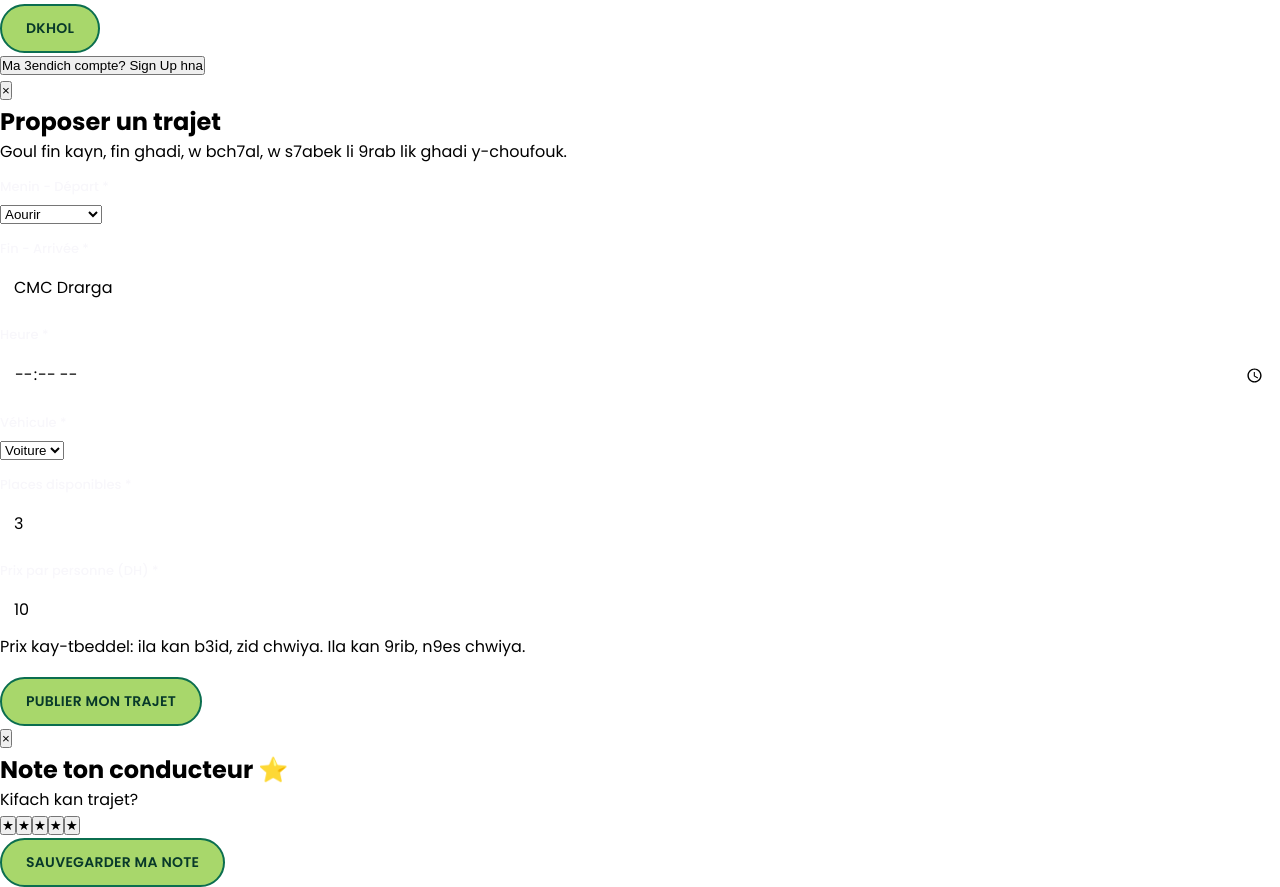
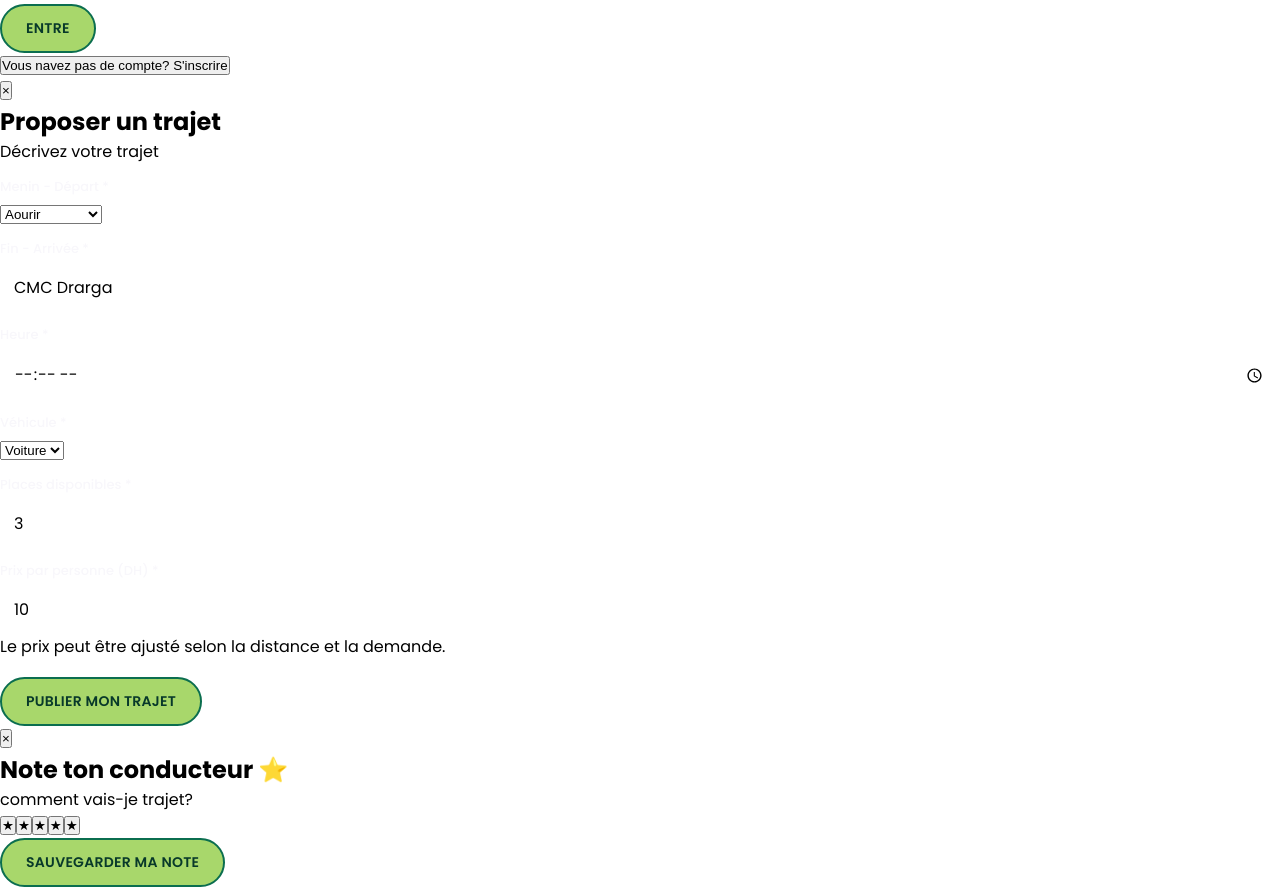
Before and after one commit to IlyasseTekrouri/ridemates, a plain HTML site: page index.html in a window 1280 px wide. Shown: the part 1977-2864 px from the top of the page. Drawn offline with Linux system fonts and the light colour scheme; a script that the page names is missing; a web font is replaced by a local one.

Commit message:
Update index.html

```diff
--- a/index.html
+++ b/index.html
@@ -85,7 +85,7 @@
         <p class="sub">La9rab lik kay-ban l-ouwel. Brek WhatsApp bach t-twasel, w brek ⭐ bach t-9eyyem.</p>
         <div class="filters">
             <select id="filterQuartier">
-                <option value="">Kolchi - Tous les quartiers</option>
+                <option value="">Tous les quartiers</option>
                 <option>Aourir</option><option>Drarga</option><option>Inezgane</option><option>Agadir centre</option><option>Tamraght</option><option>Taghazout</option>
             </select>
             <select id="filterVehicule">
@@ -130,8 +130,8 @@
                 <div id="roleField" style="display:none">
                     <label>Ana:</label>
                     <select id="authRole">
-                        <option value="passager">Passager - bghit n-mchi</option>
-                        <option value="conducteur">Conducteur - 3endi voiture / moto</option>
+                        <option value="passager">Passager</option>
+                        <option value="conducteur">Conducteur-voiture/ moto</option>
                     </select>
                 </div>
                 <div id="quartierField" style="display:none">
@@ -142,10 +142,10 @@
                 </div>
                 <label>Mot de passe *</label>
                 <input id="authPass" type="password" required placeholder="••••••••">
-                <button class="pill full" id="authSubmit" type="submit">Dkhol</button>
+                <button class="pill full" id="authSubmit" type="submit">Entre</button>
                 <p id="authMsg"></p>
             </form>
-            <button id="switchAuth" type="button" class="linkbtn">Ma 3endich compte? Sign Up hna</button>
+            <button id="switchAuth" type="button" class="linkbtn">Vous navez pas de compte? S'inscrire</button>
         </div>
     </div>
 
@@ -153,7 +153,7 @@
         <div class="box">
             <button class="close" id="closeTrip" type="button">×</button>
             <h2>Proposer un trajet</h2>
-            <p class="boxsub">Goul fin kayn, fin ghadi, w bch7al, w s7abek li 9rab lik ghadi y-choufouk.</p>
+            <p class="boxsub">Décrivez votre trajet</p>
             <form id="tripForm">
                 <label>Menin - Départ *</label>
                 <select id="tripFrom" required>
@@ -169,7 +169,7 @@
                 <input id="tripPlaces" type="number" min="1" max="4" value="3" required>
                 <label>Prix par personne (DH) *</label>
                 <input id="tripPrix" type="number" min="0" value="10" required>
-                <p class="hint">Prix kay-tbeddel: ila kan b3id, zid chwiya. Ila kan 9rib, n9es chwiya.</p>
+                <p class="hint">Le prix peut être ajusté selon la distance et la demande.</p>
                 <button class="pill full" type="submit">Publier mon trajet</button>
                 <p id="tripMsg"></p>
             </form>
@@ -180,7 +180,7 @@
         <div class="box">
             <button class="close" id="closeRate" type="button">×</button>
             <h2>Note ton conducteur ⭐</h2>
-            <p class="boxsub" id="rateName">Kifach kan trajet?</p>
+            <p class="boxsub" id="rateName">comment vais-je trajet?</p>
             <div class="stars" id="stars">
                 <button type="button" data-star="1">★</button><button type="button" data-star="2">★</button><button type="button" data-star="3">★</button><button type="button" data-star="4">★</button><button type="button" data-star="5">★</button>
             </div>
```
